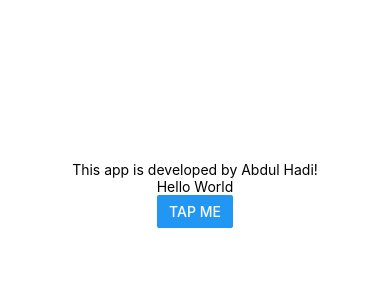
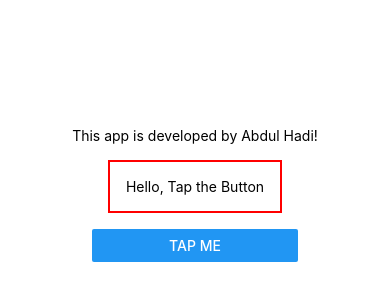
Before and after one commit to Abdul-Hadi-At-Remax/goals, a React Native app: screen / in a window 390 px wide. Shown: the part 228-528 px from the top of the page. Built offline with nearby package versions, Linux system fonts and the light colour scheme.

Commit message:
Inline styles

```diff
--- a/App.js
+++ b/App.js
@@ -7,7 +7,16 @@ export default function App() {
         <Text>This app is developed by Abdul Hadi!</Text>
       </View>
       <View>
-        <Text>Hello World</Text>
+        <Text
+          style={{
+            margin: 16,
+            borderWidth: 2,
+            borderColor: "red",
+            padding: 16,
+          }}
+        >
+          Hello, Tap the Button
+        </Text>
         <Button title="Tap me" />
       </View>
     </View>
```
